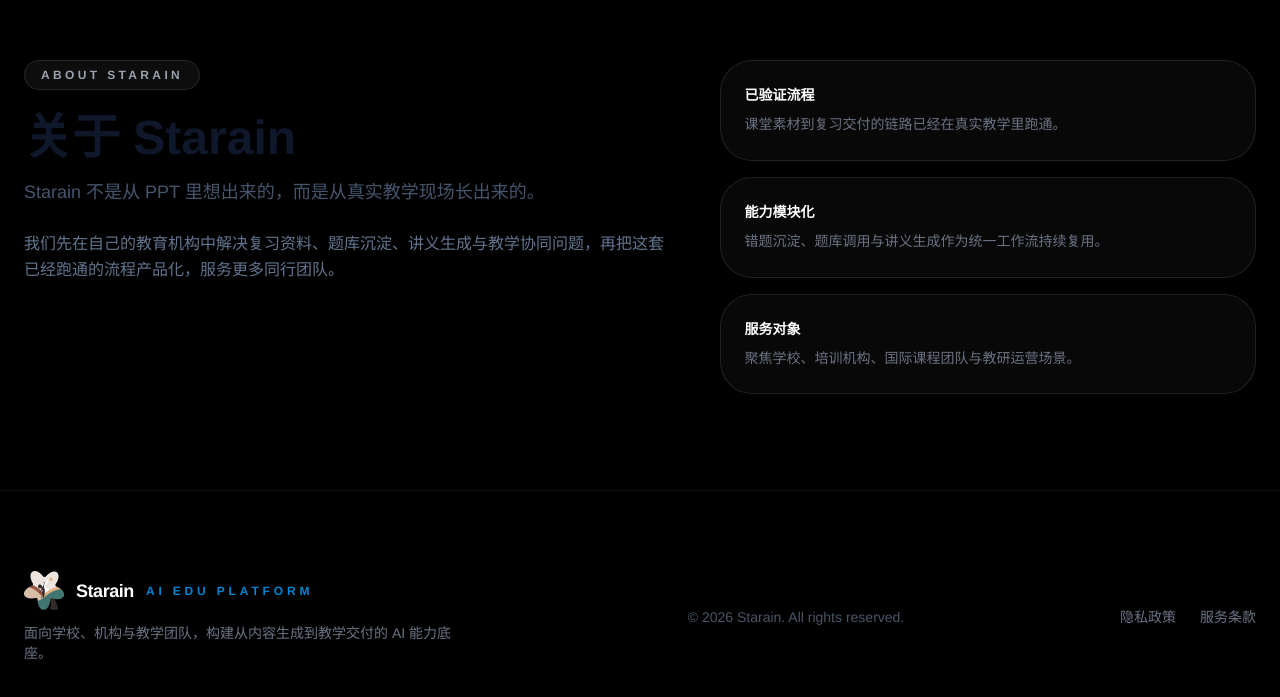
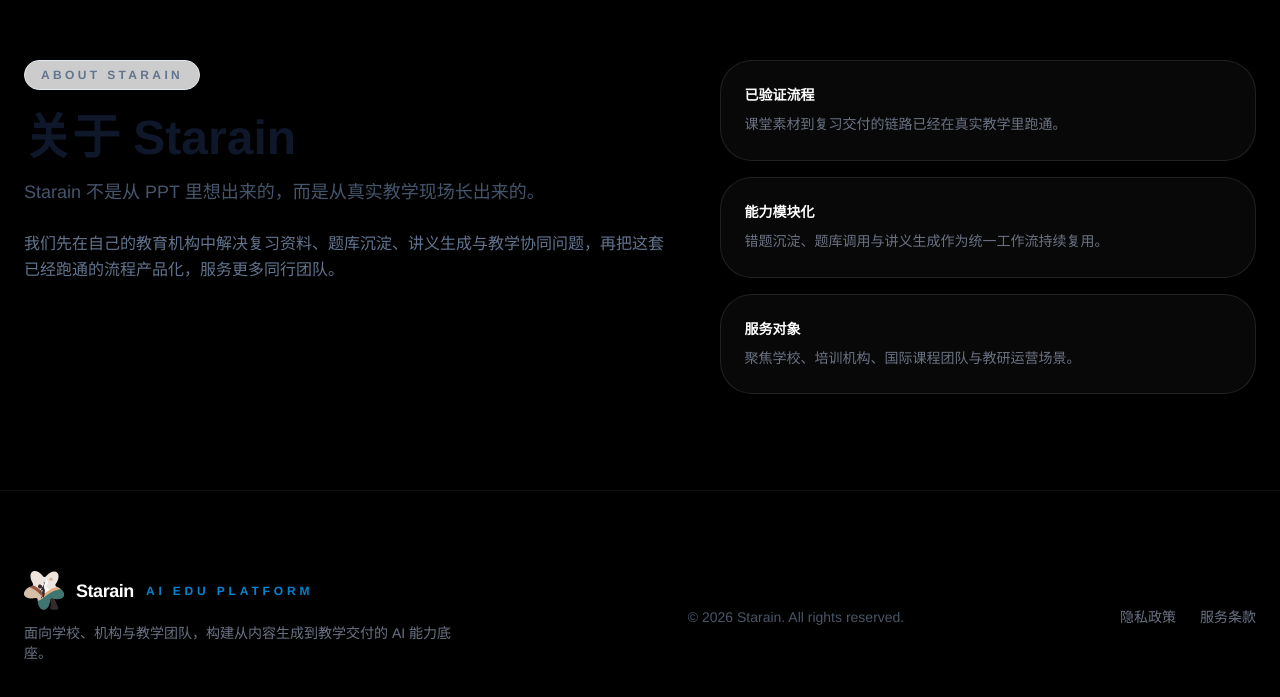
Before and after one commit to KaynXu/Xingrun-Website, a React (Vite) app in the folder frontend/: page / in a window 1280 px wide. Shown: the part 2471-3168 px from the top of the page. Built offline with nearby package versions, Linux system fonts and the light colour scheme.

Commit message:
fix: match about chip classes

```diff
--- a/frontend/src/App.tsx
+++ b/frontend/src/App.tsx
@@ -1939,7 +1939,7 @@ export const LandingPage = ({
         <div className="max-w-7xl mx-auto px-6">
           <div className="grid grid-cols-1 lg:grid-cols-[1.1fr_0.9fr] gap-10 items-start">
             <div className="space-y-6">
-              <span className="inline-flex items-center rounded-full border border-white/10 bg-white/5 px-4 py-1.5 text-xs font-semibold tracking-[0.28em] text-gray-400">
+              <span className="inline-flex items-center rounded-full border border-slate-200 bg-white/80 px-4 py-1.5 text-xs font-semibold tracking-[0.28em] text-slate-500">
                 ABOUT STARAIN
               </span>
               <div>
```
